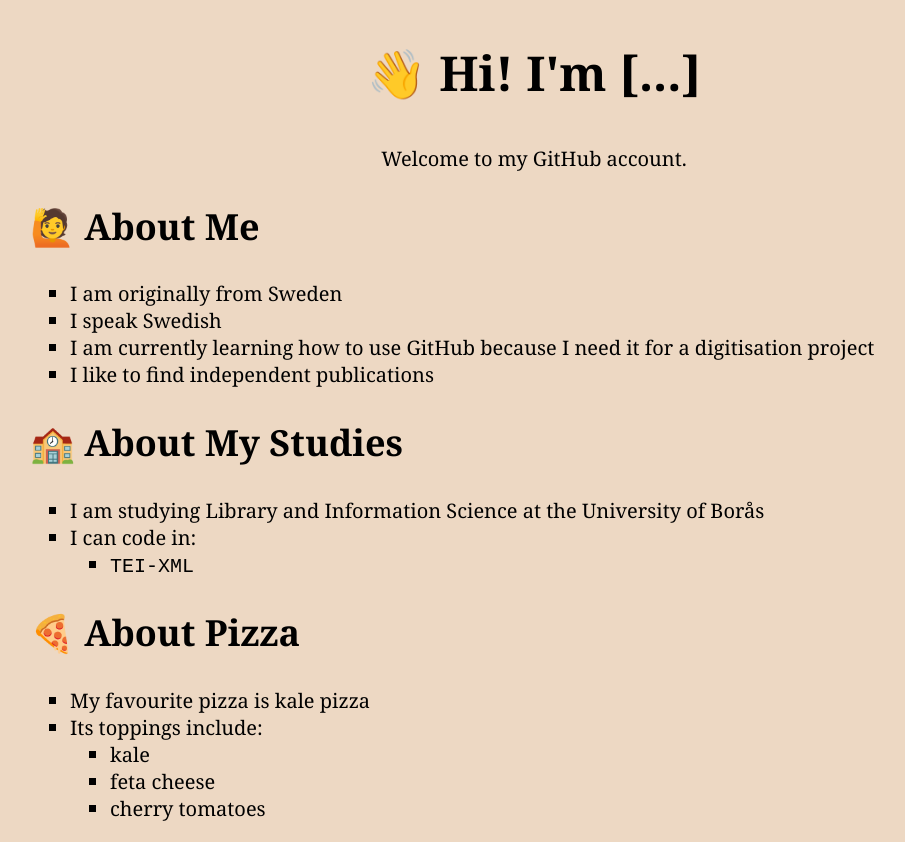
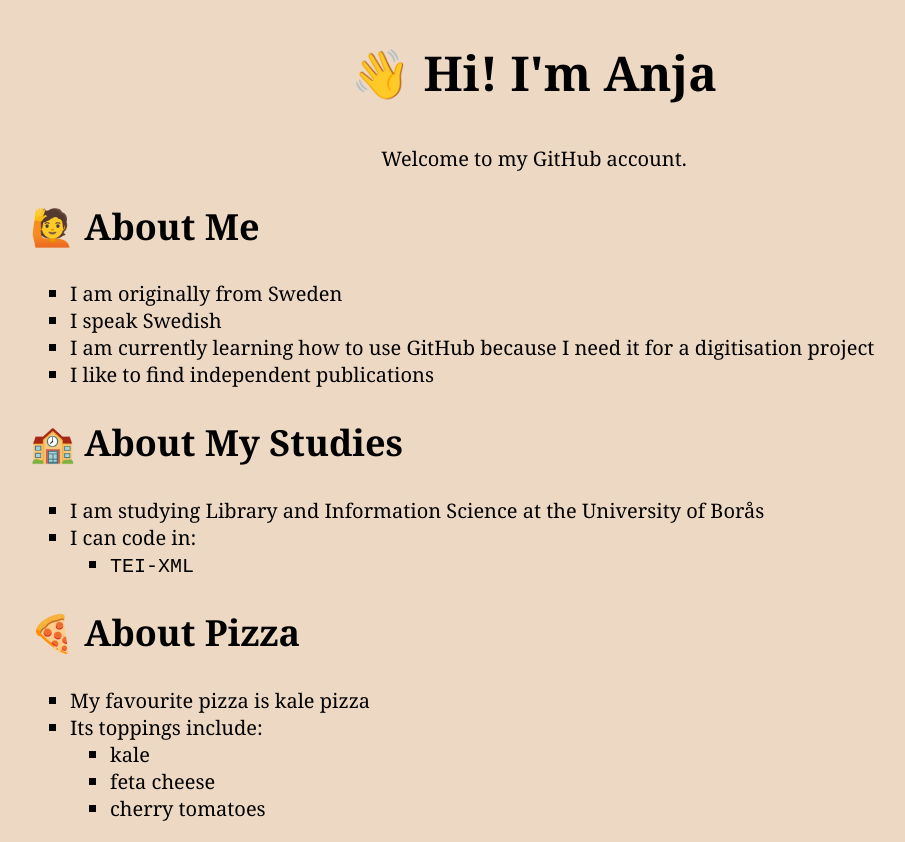
Before and after one commit to Arudka/Me, a plain HTML site: page index.html in a window 1280 px wide. Shown: the whole page, without its empty margins (106-1011 px from the left). Drawn offline with Linux system fonts and the light colour scheme.

Commit message:
Update index.html

```diff
--- a/index.html
+++ b/index.html
@@ -7,7 +7,7 @@
     </head>
     <body>
         <article>
-        <h1>&#128075; Hi! I'm [...]</h1>
+        <h1>&#128075; Hi! I'm Anja</h1>
         <p>
             Welcome to my GitHub account.
         </p>
```
